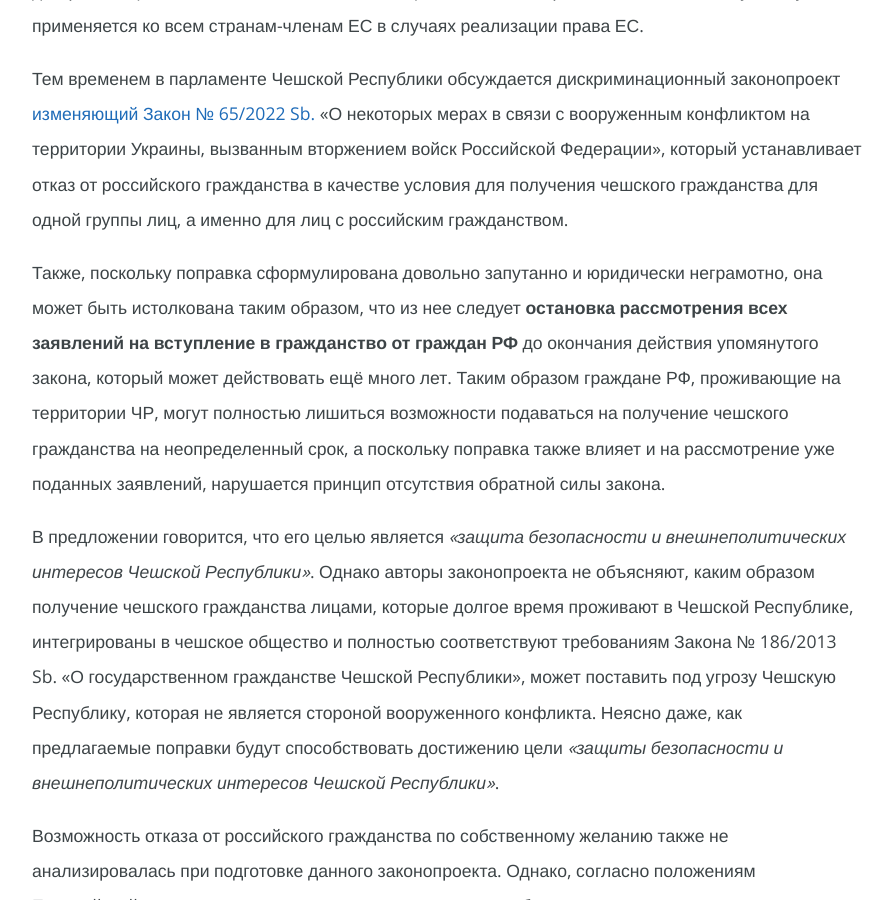
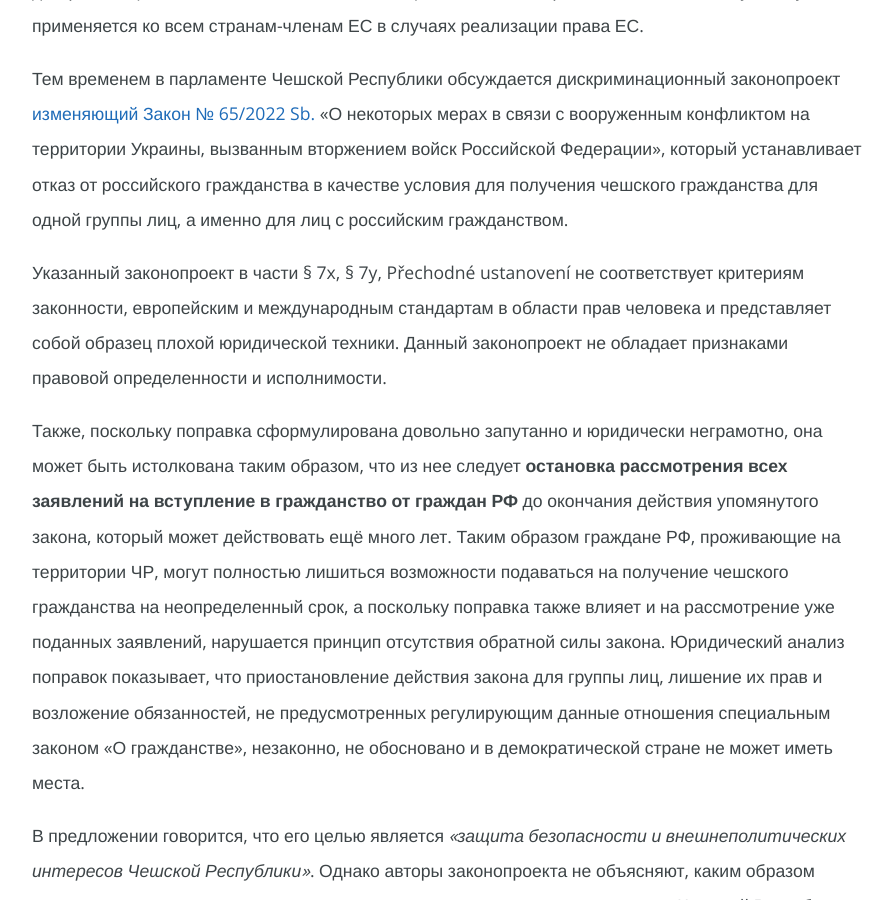
Before and after one commit to thewulf7/jsmelide, a Jekyll site: the page built from index_ru.md, in a window 1280 px wide and 900 px high, scrolled down 1256 px. Shown: the whole window, without its empty margins (192-1082 px from the left). Built offline with Jekyll 4.4.1, drawn with Linux system fonts in a browser that asks for light colours; comment, search, counter and statistics services are not loaded; our own code applies the rules of GitHub Pages for plain Markdown files.

Commit message:
Update index_ru.md

```diff
--- a/index_ru.md
+++ b/index_ru.md
@@ -14,7 +14,9 @@
 
 Тем временем в парламенте Чешской Республики обсуждается дискриминационный законопроект [изменяющий Закон № 65/2022 Sb.](https://www.psp.cz/sqw/historie.sqw?o=9&t=727) «О некоторых мерах в связи с вооруженным конфликтом на территории Украины, вызванным вторжением войск Российской Федерации», который устанавливает отказ от российского гражданства в качестве условия для получения чешского гражданства для одной группы лиц, а именно для лиц с российским гражданством.
 
-Также, поскольку поправка сформулирована довольно запутанно и юридически неграмотно, она может быть истолкована таким образом, что из нее следует **остановка рассмотрения всех заявлений на вступление в гражданство от граждан РФ** до окончания действия упомянутого закона, который может действовать ещё много лет. Таким образом граждане РФ, проживающие на территории ЧР, могут полностью лишиться возможности подаваться на получение чешского гражданства на неопределенный срок, а поскольку поправка также влияет и на рассмотрение уже поданных заявлений, нарушается принцип отсутствия обратной силы закона.
+Указанный законопроект в части § 7x, § 7y, Přechodné ustanovení не соответствует критериям законности, европейским и международным стандартам в области прав человека и представляет собой образец плохой юридической техники. Данный законопроект не обладает признаками правовой определенности и исполнимости.
+
+Также, поскольку поправка сформулирована довольно запутанно и юридически неграмотно, она может быть истолкована таким образом, что из нее следует **остановка рассмотрения всех заявлений на вступление в гражданство от граждан РФ** до окончания действия упомянутого закона, который может действовать ещё много лет. Таким образом граждане РФ, проживающие на территории ЧР, могут полностью лишиться возможности подаваться на получение чешского гражданства на неопределенный срок, а поскольку поправка также влияет и на рассмотрение уже поданных заявлений, нарушается принцип отсутствия обратной силы закона. Юридический анализ поправок показывает, что приостановление действия закона для группы лиц, лишение их прав и возложение обязанностей, не предусмотренных регулирующим данные отношения специальным законом «О гражданстве», незаконно, не обосновано и в демократической стране не может иметь места.
 
 В предложении говорится, что его целью является _«защита безопасности и внешнеполитических интересов Чешской Республики»_. Однако авторы законопроекта не объясняют, каким образом получение чешского гражданства лицами, которые долгое время проживают в Чешской Республике, интегрированы в чешское общество и полностью соответствуют требованиям Закона № 186/2013 Sb. «О государственном гражданстве Чешской Республики», может поставить под угрозу Чешскую Республику, которая не является стороной вооруженного конфликта. Неясно даже, как предлагаемые поправки будут способствовать достижению цели _«защиты безопасности и внешнеполитических интересов Чешской Республики»_.
 
```
